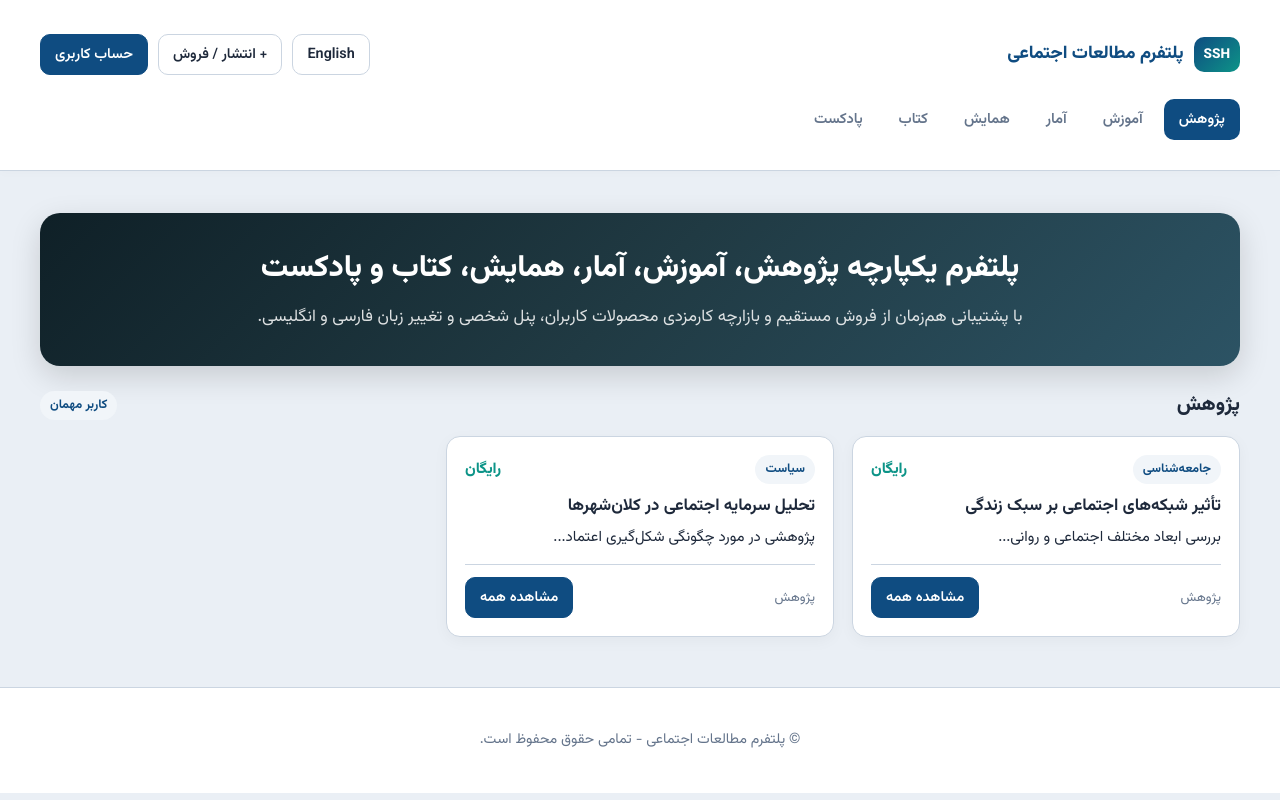
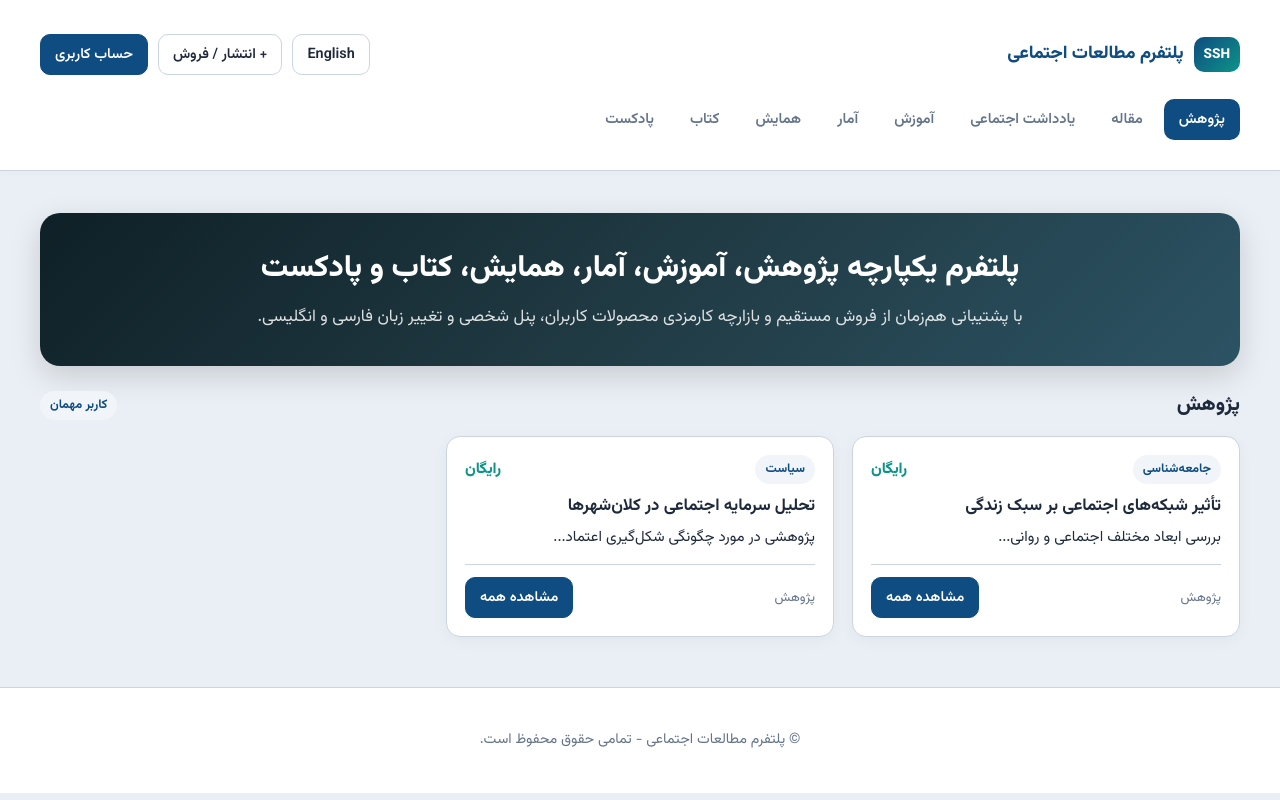
Before and after one commit to mostafavi1404/social-studies, a plain HTML site: page index.html in a window 1280 px wide. Drawn offline with Linux system fonts and the light colour scheme.

Commit message:
Update index.html

```diff
--- a/index.html
+++ b/index.html
@@ -10,7 +10,6 @@
 
   <style>
     :root {
-      /* تغییر رنگ پس‌زمینه کل سایت به خاکستری ملایم برای کاهش جیغ بودن */
       --bg: #eaeff5;
       --surface: #ffffff;
       --surface-alt: #f1f5f9;
@@ -21,7 +20,7 @@
       --accent: #0d9488;
       --border: #cbd5e1;
       --radius: 14px;
-      --shadow: 0 4px 15px rgba(0, 0, 0, 0.04); /* سایه ملایم‌تر */
+      --shadow: 0 4px 15px rgba(0, 0, 0, 0.04);
       --font-fa: "Vazirmatn", "system-ui", sans-serif;
       --font-en: "Inter", "system-ui", sans-serif;
     }
@@ -30,7 +29,6 @@
     html[lang="en"] body { font-family: var(--font-en); font-size: 15px; }
 
     * { box-sizing: border-box; margin: 0; padding: 0; }
-    /* پس‌زمینه کل سایت حالا خاکستری مایل به آبی است */
     body { background: var(--bg); color: var(--text); line-height: 1.7; min-height: 100vh; }
     .container { max-width: 1240px; margin: 0 auto; padding: 20px; }
 
@@ -52,7 +50,6 @@
     .nav-tab:hover { background: var(--surface-alt); color: var(--text); }
     .nav-tab.active { background: var(--primary); color: #fff; }
 
-    /* هیرو: برگشت به رنگ آبی نفتی تیره و شیک */
     .hero { margin: 22px 0; background: linear-gradient(135deg, #0f2027 0%, #203a43 50%, #2c5364 100%); color: #fff; border-radius: 20px; padding: 35px 28px; box-shadow: 0 10px 30px rgba(0,0,0,0.15); text-align: center; }
     .hero h1 { font-size: 1.9rem; line-height: 1.4; margin-bottom: 12px; font-weight: 800; }
     .hero p { opacity: 0.85; margin-bottom: 0; max-width: 800px; margin: 0 auto; font-size: 1.05rem; }
@@ -97,7 +94,6 @@
 
   <main class="container">
 
-    <!-- صفحه اصلی -->
     <div id="homeView">
       <section class="hero">
         <h1 id="heroTitle">پلتفرم یکپارچه پژوهش، آموزش، آمار، همایش، کتاب و پادکست</h1>
@@ -112,7 +108,6 @@
       <div class="grid" id="itemsGrid"></div>
     </div>
 
-    <!-- صفحه کاتالوگ -->
     <div id="catalogView" class="hidden">
       <div class="section-head" style="margin-top: 0;">
         <h2 class="section-title" id="catalogTitle">آرشیو</h2>
@@ -120,7 +115,7 @@
       </div>
 
       <div class="toolbar">
-        <input class="input" id="catalogSearch" type="search" placeholder="جستجو در عنوان یا چکیده..." style="flex:1;min-width:220px;" />
+        <input class="input" id="catalogSearch" type="search" placeholder="جستجو..." style="flex:1;min-width:220px;" />
         <select id="catalogCategoryFilter" class="input"></select>
       </div>
 
@@ -136,18 +131,27 @@
   </footer>
 
   <script>
+    // دیتابیس مرکزی (شامل مقاله و کتاب)
     const allData = [
       { type: "research", category: "جامعه‌شناسی", titleFa: "تأثیر شبکه‌های اجتماعی بر سبک زندگی", titleEn: "Impact of Social Media on Lifestyle", descFa: "بررسی ابعاد مختلف اجتماعی و روانی...", descEn: "Examining social and psychological dimensions...", price: 0, link: "article-1.html" },
       { type: "research", category: "سیاست", titleFa: "تحلیل سرمایه اجتماعی در کلان‌شهرها", titleEn: "Analysis of Social Capital in Metropolises", descFa: "پژوهشی در مورد چگونگی شکل‌گیری اعتماد...", descEn: "Research on how trust is formed...", price: 0, link: "#" },
       { type: "education", category: "کارگاه", titleFa: "دوره روش تحقیق در مطالعات اجتماعی", titleEn: "Social Research Methodology Course", descFa: "برگزاری کلاس، تکالیف و ارزیابی مهارتی...", descEn: "Class delivery, assignments, and evaluation...", price: 1100000, link: "#" },
       { type: "statistics", category: "داده‌های شهری", titleFa: "مجموعه داده تحلیل شده پیمایش شهری", titleEn: "Analyzed Urban Survey Dataset", descFa: "انتشار و فروش داده تحلیل شده...", descEn: "Publication and sale of analyzed data...", price: 450000, link: "#" },
       { type: "conference", category: "همایش ملی", titleFa: "ثبت نام همایش جامعه شناسی", titleEn: "Sociology Conference Registration", descFa: "شرکت در همایش و دریافت گزارش...", descEn: "Attending the conference and receiving the report...", price: 550000, link: "#" },
+      { type: "books", category: "علوم سیاسی", titleFa: "کتاب توتالیتاریسم (هانا آرنت)", titleEn: "Totalitarianism (Hannah Arendt)", descFa: "ترجمه محسن ثلاثی - خاستگاه‌های توتالیتاریسم...", descEn: "Translated by Mohsen Salasi...", price: 0, link: "totalitarism-a1389.pdf" },
       { type: "books", category: "تألیف", titleFa: "کتاب نهادهای اجتماعی معاصر", titleEn: "Book: Contemporary Social Institutions", descFa: "عرضه کتاب و خلاصه تخصصی...", descEn: "Book supply and specialized summary...", price: 320000, link: "#" },
-      { type: "podcasts", category: "گفت‌وگو", titleFa: "پادکست تحولات اجتماعی", titleEn: "Social Changes Podcast", descFa: "تهیه و انتشار اپیزودهای تحلیلی...", descEn: "Production and release of analytical episodes...", price: 0, link: "#" }
+      { type: "podcasts", category: "گفت‌وگو", titleFa: "پادکست تحولات اجتماعی", titleEn: "Social Changes Podcast", descFa: "تهیه و انتشار اپیزودهای تحلیلی...", descEn: "Production and release of analytical episodes...", price: 0, link: "#" },
+
+      // موارد جدید (مقاله و یادداشت)
+      { type: "articles", category: "شهرهای هوشمند", titleFa: "گزارش تحقیقاتی: بررسی تجارب عملیاتی شهرهای هوشمند", titleEn: "Research Report: Smart Cities Operational Experiences", descFa: "بررسی نمونه‌های واقعی و اجراشده در شهرهای مختلف جهان...", descEn: "Reviewing real-world smart city implementations...", price: 0, link: "article-1.html" },
+      { type: "notes", category: "یادداشت تحلیلی", titleFa: "یادداشت: نسبت جامعه‌شناسی و سیاست‌گذاری عمومی", titleEn: "Note: Sociology and Public Policy", descFa: "متن کوتاه تحلیلی درباره نقش پژوهش‌های اجتماعی در تصمیم‌گیری‌ها...", descEn: "A short analytical text on the role of social research in decision-making...", price: 0, link: "#" }
     ];
 
+    // تنظیمات تب‌های جدید
     const pageConfigs = {
       research: { titleFa: "آرشیو پژوهش‌ها", titleEn: "Research Archive", categoriesFa: ["همه موضوعات", "جامعه‌شناسی", "سیاست"], categoriesEn: ["All Categories", "Sociology", "Politics"] },
+      articles: { titleFa: "آرشیو مقالات", titleEn: "Articles Archive", categoriesFa: ["همه موضوعات", "شهرهای هوشمند", "مطالعات شهری"], categoriesEn: ["All Categories", "Smart Cities", "Urban Studies"] },
+      notes: { titleFa: "یادداشت‌های اجتماعی", titleEn: "Social Notes", categoriesFa: ["همه موضوعات", "یادداشت تحلیلی", "نقد و بررسی"], categoriesEn: ["All Categories", "Analytical Note", "Review"] },
       education: { titleFa: "دوره‌های آموزشی", titleEn: "Education Courses", categoriesFa: ["همه موضوعات", "کارگاه", "وبینار"], categoriesEn: ["All Categories", "Workshop", "Webinar"] },
       statistics: { titleFa: "آمار و داده‌ها", titleEn: "Statistics & Data", categoriesFa: ["همه موضوعات", "داده‌های شهری"], categoriesEn: ["All Categories", "Urban Data"] },
       conference: { titleFa: "همایش‌ها", titleEn: "Conferences", categoriesFa: ["همه موضوعات", "همایش ملی"], categoriesEn: ["All Categories", "National Conference"] },
@@ -166,16 +170,16 @@
         heroTitle: "پلتفرم یکپارچه پژوهش، آموزش، آمار، همایش، کتاب و پادکست",
         heroDesc: "با پشتیبانی هم‌زمان از فروش مستقیم و بازارچه کارمزدی محصولات کاربران، پنل شخصی و تغییر زبان فارسی و انگلیسی.",
         freeText: "رایگان", btnDetails: "مشاهده جزئیات &larr;", btnViewAll: "مشاهده همه", noItems: "موردی یافت نشد.", backToHome: "بازگشت به صفحه اصلی",
-        searchCatalog: "جستجو در عنوان یا چکیده...", footer: "© پلتفرم مطالعات اجتماعی - تمامی حقوق محفوظ است.",
-        modules: { research: "پژوهش", education: "آموزش", statistics: "آمار", conference: "همایش", books: "کتاب", podcasts: "پادکست" }
+        searchCatalog: "جستجو...", footer: "© پلتفرم مطالعات اجتماعی - تمامی حقوق محفوظ است.",
+        modules: { research: "پژوهش", articles: "مقاله", notes: "یادداشت اجتماعی", education: "آموزش", statistics: "آمار", conference: "همایش", books: "کتاب", podcasts: "پادکست" }
       },
       en: {
         brand: "Social Studies Platform", langBtn: "فارسی", publishBtn: "+ Publish / Sell", authBtn: "Account",
         heroTitle: "Unified Platform for Social Studies",
         heroDesc: "Supporting direct sales, creator commission items, personal dashboard, and bilingual UI.",
         freeText: "Free", btnDetails: "View Details &rarr;", btnViewAll: "View All", noItems: "No items found.", backToHome: "Back to Home",
-        searchCatalog: "Search in title or abstract...", footer: "© Social Studies Platform - All rights reserved.",
-        modules: { research: "Research", education: "Education", statistics: "Statistics", conference: "Conference", books: "Books", podcasts: "Podcasts" }
+        searchCatalog: "Search...", footer: "© Social Studies Platform - All rights reserved.",
+        modules: { research: "Research", articles: "Articles", notes: "Notes", education: "Education", statistics: "Statistics", conference: "Conference", books: "Books", podcasts: "Podcasts" }
       }
     };
 
@@ -201,7 +205,6 @@
     function renderItems() {
       const grid = document.getElementById('itemsGrid');
       const t = i18n[state.lang];
-      // فیلتر بر اساس ماژول فعال
       const list = allData.filter(item => item.type === state.activeModule).slice(0, 4);
 
       grid.innerHTML = list.length === 0 ? `<div class="panel"><p>${t.noItems}</p></div>` : "";
@@ -235,13 +238,11 @@
       document.getElementById('catalogSearch').placeholder = t.searchCatalog;
       document.getElementById('catalogSearch').value = state.catalogSearch;
 
-      // پر کردن فیلترها بر اساس زبان
       const filter = document.getElementById('catalogCategoryFilter');
       filter.innerHTML = "";
       const cats = state.lang === "fa" ? config.categoriesFa : config.categoriesEn;
       cats.forEach((cat, index) => {
         const opt = document.createElement('option');
-        // برای مقداردهی از ایندکس استفاده می‌کنیم تا در هر دو زبان منطق حفظ شود
         opt.value = index === 0 ? "all" : index;
         opt.textContent = cat;
         filter.appendChild(opt);
@@ -251,7 +252,6 @@
       const q = state.catalogSearch.toLowerCase();
 
       const filtered = allData.filter(item => {
-        // فیلتر جستجو
         const matchSearch = (state.lang === "fa" ? item.titleFa : item.titleEn).toLowerCase().includes(q) ||
                             (state.lang === "fa" ? item.descFa : item.descEn).toLowerCase().includes(q);
         return item.type === state.catalogType && matchSearch;
@@ -293,7 +293,6 @@
       document.getElementById('activeModuleTitle').textContent = t.modules[state.activeModule];
       document.getElementById('footerText').textContent = t.footer;
 
-      // دکمه بازگشت در صفحه کاتالوگ
       const backBtn = document.querySelector('#catalogView .btn');
       if(backBtn) backBtn.textContent = t.backToHome;
     }
@@ -319,7 +318,6 @@
 
     document.getElementById('langToggle').onclick = () => {
       state.lang = state.lang === "fa" ? "en" : "fa";
-      // رفرش کردن کل صفحه فعلی با زبان جدید
       if (state.currentView === 'home') showHome();
       else openCatalog(state.catalogType);
     };
@@ -329,7 +327,6 @@
       renderCatalog();
     };
 
-    // شروع به کار
     showHome();
   </script>
 </body>
```
